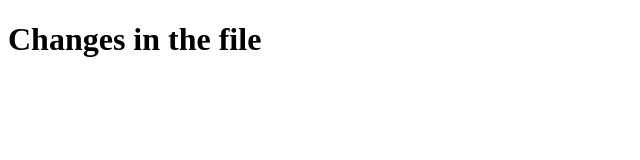
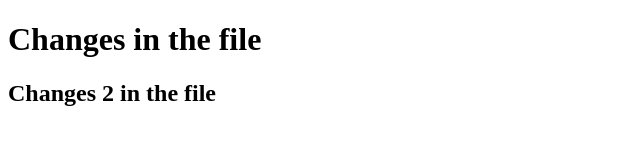
Before and after one commit to Art2593/otus-css-primak, a plain HTML site: page index.html in a window 1280 px wide. Shown: the whole page, without its empty margins (0-640 px from the left). Drawn offline with Linux system fonts and the light colour scheme.

Commit message:
My third commit

```diff
--- a/index.html
+++ b/index.html
@@ -7,5 +7,6 @@
 </head>
 <body>
 <h1>Changes in the file</h1>
+<h2>Changes 2 in the file</h2>
 </body>
 </html>
```
